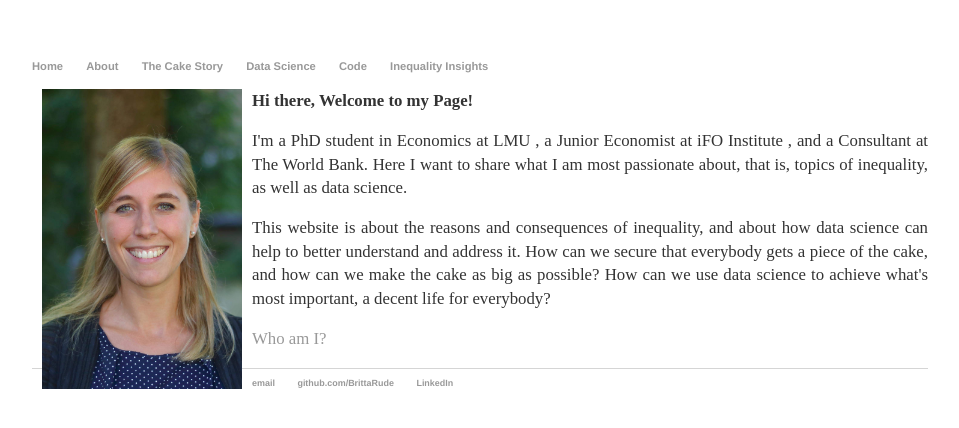
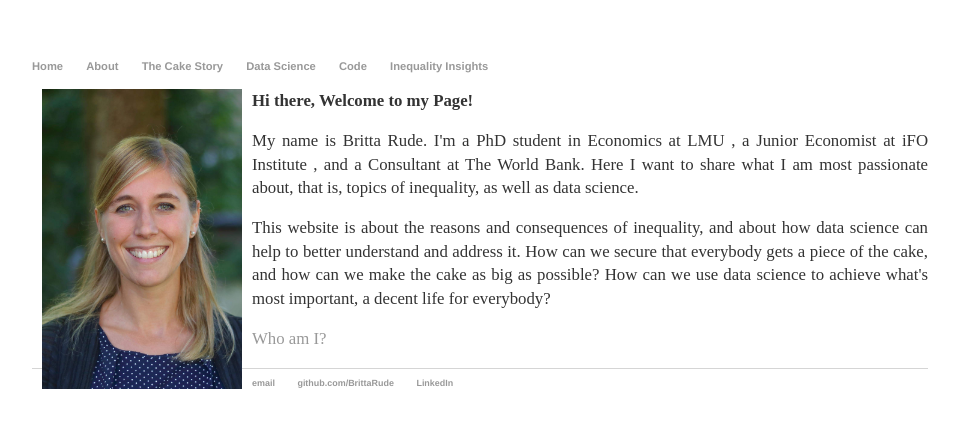
Before and after one commit to BrittaRude/BrittaRude.github.io, a Jekyll site: the page built from index.html, in a window 1280 px wide. Shown: the top 428 px of the page, without its empty margins (160-1119 px from the left). Built offline with Jekyll 4.4.1, drawn with Linux system fonts in a browser that asks for light colours.

Commit message:
Update index.html

```diff
--- a/index.html
+++ b/index.html
@@ -9,7 +9,7 @@
 
 	<p><b>Hi there, Welcome to my Page!</b><p>
 
-	<p>I'm a PhD student in Economics at LMU , a Junior Economist at iFO Institute , and a Consultant at The World Bank. Here I want to share what I am most passionate about, that is, topics of inequality, as well as data science.<p>
+	<p>My name is Britta Rude. I'm a PhD student in Economics at LMU , a Junior Economist at iFO Institute , and a Consultant at The World Bank. Here I want to share what I am most passionate about, that is, topics of inequality, as well as data science.<p>
 
 	<p>This website is about the reasons and consequences of inequality, and about how data science can help to better understand and address it. How can we secure that everybody gets a piece of the cake, and how can we make the cake as big as possible? How can we use data science to achieve what's most important, a decent life for everybody?<p>
 	<p><a href="/about">Who am I?</a></p>
```
